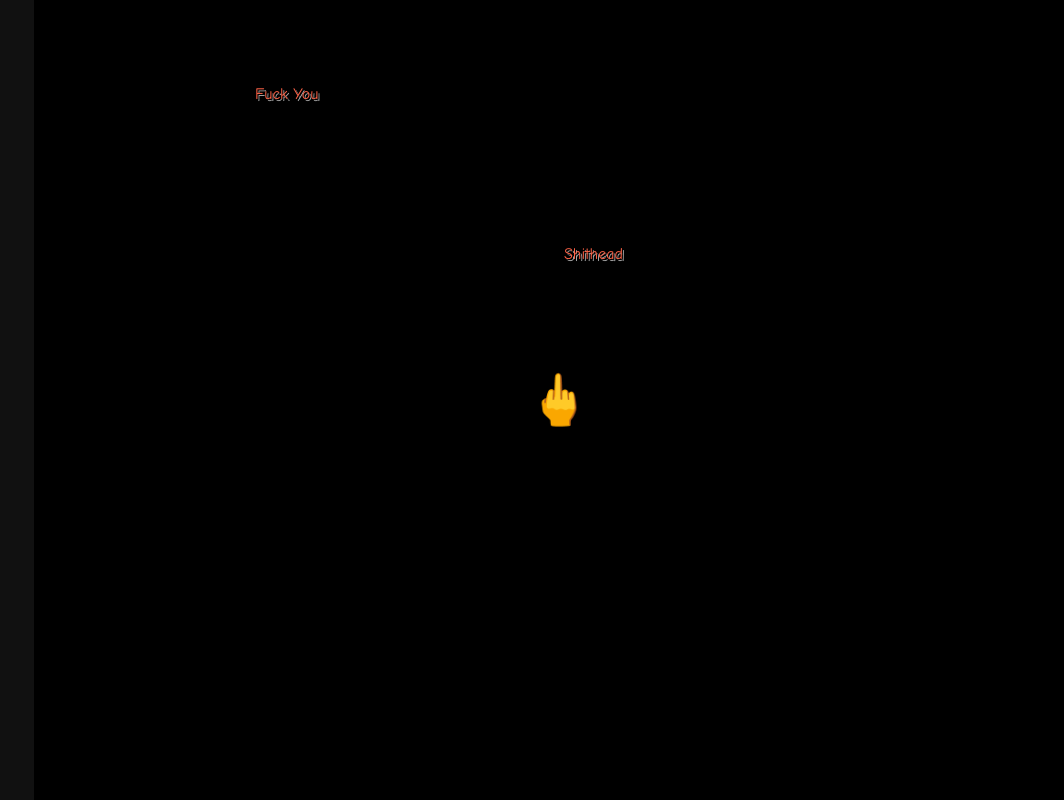
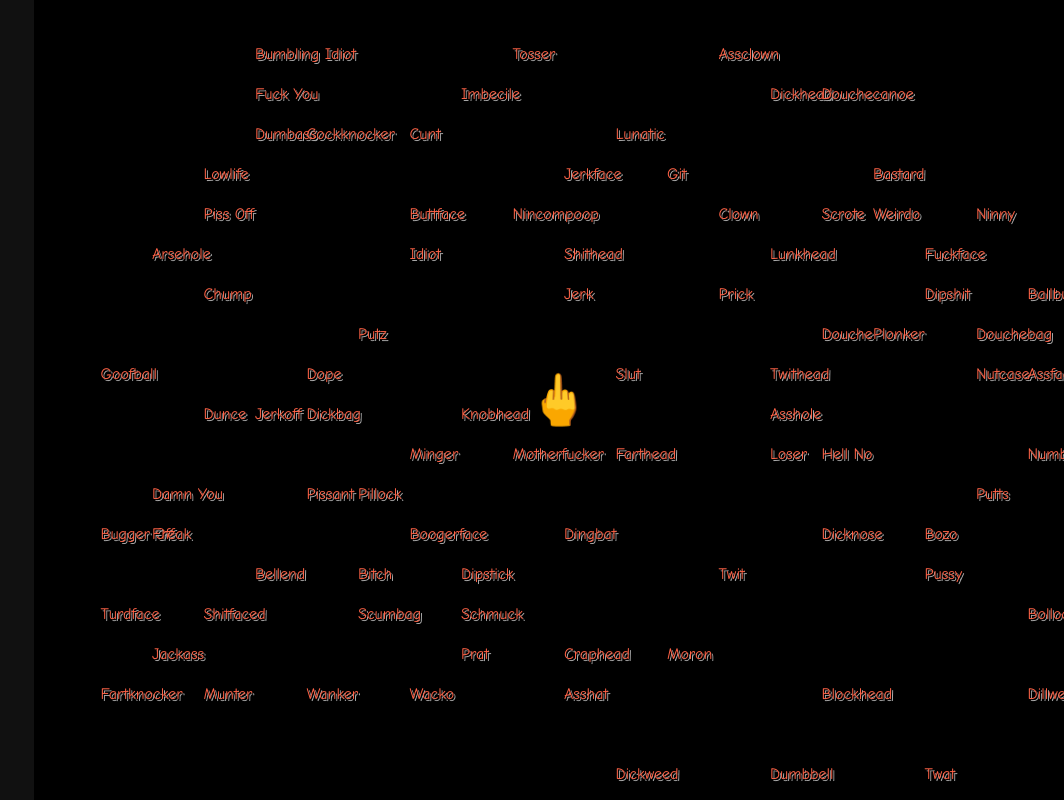
Before and after one commit to Naolaaaa/swear, a plain HTML site: page index.html in a window 1280 px wide. Shown: the full height of the page, 216-1280 px from the left. Drawn offline with Linux system fonts and the light colour scheme.

Commit message:
Update index.html

```diff
--- a/index.html
+++ b/index.html
@@ -126,6 +126,91 @@
         <div class="word" style="top: 10%; left: 20%;">Fuck You</div>
         <div class="word" style="top: 30%; left: 50%;">Shithead</div>
         <!-- Other words omitted for brevity -->
+                <div class="word" style="top: 50%; left: 70%;">Asshole</div>
+        <div class="word" style="top: 70%; left: 30%;">Bitch</div>
+        <div class="word" style="top: 20%; left: 80%;">Bastard</div>
+        <div class="word" style="top: 60%; left: 10%;">Damn You</div>
+        <div class="word" style="top: 40%; left: 90%;">Douchebag</div>
+        <div class="word" style="top: 80%; left: 50%;">Craphead</div>
+        <div class="word" style="top: 25%; left: 15%;">Piss Off</div>
+        <div class="word" style="top: 55%; left: 75%;">Hell No</div>
+        <div class="word" style="top: 85%; left: 25%;">Wanker</div>
+        <div class="word" style="top: 35%; left: 65%;">Prick</div>
+        <div class="word" style="top: 15%; left: 35%;">Cunt</div>
+        <div class="word" style="top: 45%; left: 55%;">Slut</div>
+        <div class="word" style="top: 65%; left: 5%;">Bugger Off</div>
+        <div class="word" style="top: 75%; left: 95%;">Bollocks</div>
+        <div class="word" style="top: 5%; left: 45%;">Tosser</div>
+        <div class="word" style="top: 95%; left: 85%;">Twat</div>
+        <div class="word" style="top: 10%; left: 70%;">Dickhead</div>
+        <div class="word" style="top: 30%; left: 10%;">Arsehole</div>
+        <div class="word" style="top: 50%; left: 40%;">Knobhead</div>
+        <div class="word" style="top: 70%; left: 20%;">Bellend</div>
+        <div class="word" style="top: 20%; left: 60%;">Git</div>
+        <div class="word" style="top: 60%; left: 30%;">Pillock</div>
+        <div class="word" style="top: 40%; left: 80%;">Plonker</div>
+        <div class="word" style="top: 80%; left: 40%;">Prat</div>
+        <div class="word" style="top: 25%; left: 75%;">Scrote</div>
+        <div class="word" style="top: 55%; left: 35%;">Minger</div>
+        <div class="word" style="top: 85%; left: 15%;">Munter</div>
+        <div class="word" style="top: 15%; left: 20%;">Dumbass</div>
+        <div class="word" style="top: 35%; left: 50%;">Jerk</div>
+        <div class="word" style="top: 55%; left: 70%;">Loser</div>
+        <div class="word" style="top: 75%; left: 30%;">Scumbag</div>
+        <div class="word" style="top: 25%; left: 80%;">Weirdo</div>
+        <div class="word" style="top: 65%; left: 10%;">Freak</div>
+        <div class="word" style="top: 45%; left: 90%;">Nutcase</div>
+        <div class="word" style="top: 85%; left: 50%;">Asshat</div>
+        <div class="word" style="top: 20%; left: 15%;">Lowlife</div>
+        <div class="word" style="top: 40%; left: 75%;">Douche</div>
+        <div class="word" style="top: 60%; left: 25%;">Pissant</div>
+        <div class="word" style="top: 80%; left: 60%;">Moron</div>
+        <div class="word" style="top: 30%; left: 35%;">Idiot</div>
+        <div class="word" style="top: 50%; left: 15%;">Dunce</div>
+        <div class="word" style="top: 70%; left: 65%;">Twit</div>
+        <div class="word" style="top: 25%; left: 45%;">Nincompoop</div>
+        <div class="word" style="top: 45%; left: 25%;">Dope</div>
+        <div class="word" style="top: 65%; left: 85%;">Bozo</div>
+        <div class="word" style="top: 85%; left: 35%;">Wacko</div>
+        <div class="word" style="top: 15%; left: 55%;">Lunatic</div>
+        <div class="word" style="top: 35%; left: 15%;">Chump</div>
+        <div class="word" style="top: 55%; left: 95%;">Numbskull</div>
+        <div class="word" style="top: 75%; left: 40%;">Schmuck</div>
+        <div class="word" style="top: 25%; left: 65%;">Clown</div>
+        <div class="word" style="top: 45%; left: 5%;">Goofball</div>
+        <div class="word" style="top: 65%; left: 50%;">Dingbat</div>
+        <div class="word" style="top: 85%; left: 75%;">Blockhead</div>
+        <div class="word" style="top: 5%; left: 20%;">Bumbling Idiot</div>
+        <div class="word" style="top: 95%; left: 70%;">Dumbbell</div>
+        <div class="word" style="top: 10%; left: 40%;">Imbecile</div>
+        <div class="word" style="top: 30%; left: 70%;">Lunkhead</div>
+        <div class="word" style="top: 50%; left: 20%;">Jerkoff</div>
+        <div class="word" style="top: 70%; left: 40%;">Dipstick</div>
+        <div class="word" style="top: 20%; left: 50%;">Jerkface</div>
+        <div class="word" style="top: 40%; left: 30%;">Putz</div>
+        <div class="word" style="top: 60%; left: 90%;">Putts</div>
+        <div class="word" style="top: 80%; left: 10%;">Jackass</div>
+        <div class="word" style="top: 25%; left: 90%;">Ninny</div>
+        <div class="word" style="top: 45%; left: 70%;">Twithead</div>
+        <div class="word" style="top: 65%; left: 35%;">Boogerface</div>
+        <div class="word" style="top: 85%; left: 5%;">Fartknocker</div>
+        <div class="word" style="top: 35%; left: 85%;">Dipshit</div>
+        <div class="word" style="top: 55%; left: 45%;">Motherfucker</div>
+        <div class="word" style="top: 75%; left: 15%;">Shitfaced</div>
+        <div class="word" style="top: 95%; left: 55%;">Dickweed</div>
+        <div class="word" style="top: 5%; left: 65%;">Assclown</div>
+        <div class="word" style="top: 15%; left: 25%;">Cockknocker</div>
+        <div class="word" style="top: 35%; left: 95%;">Ballbuster</div>
+        <div class="word" style="top: 55%; left: 55%;">Farthead</div>
+        <div class="word" style="top: 75%; left: 5%;">Turdface</div>
+        <div class="word" style="top: 25%; left: 35%;">Buttface</div>
+        <div class="word" style="top: 45%; left: 95%;">Assface</div>
+        <div class="word" style="top: 65%; left: 75%;">Dicknose</div>
+        <div class="word" style="top: 85%; left: 95%;">Dillweed</div>
+        <div class="word" style="top: 10%; left: 75%;">Douchecanoe</div>
+        <div class="word" style="top: 30%; left: 85%;">Fuckface</div>
+        <div class="word" style="top: 50%; left: 25%;">Dickbag</div>
+        <div class="word" style="top: 70%; left: 85%;">Pussy</div>
     </div>
 </body>
 </html>
```
